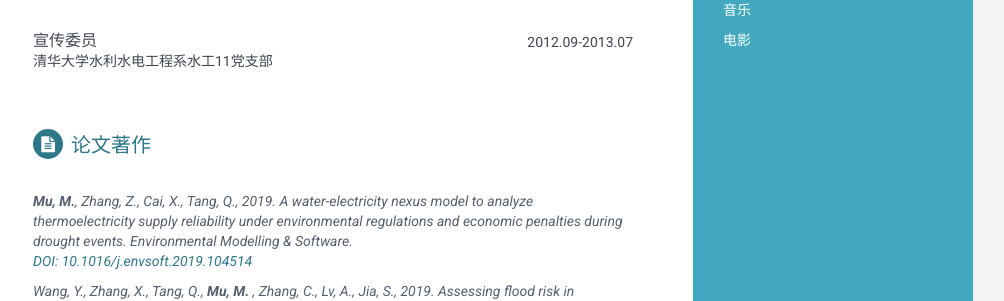
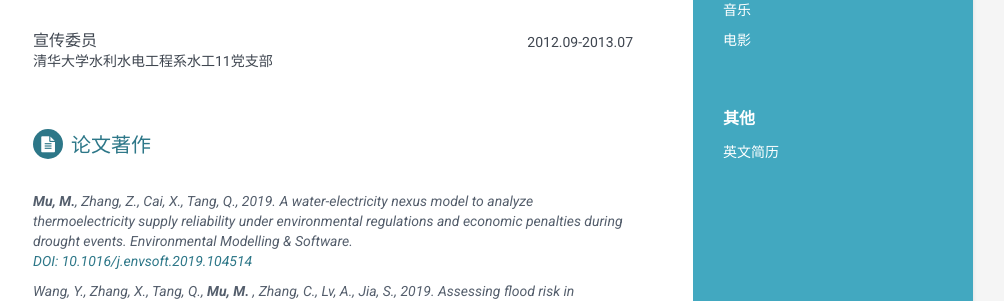
Before and after one commit to mengfeimu/cv-zh, a Jekyll site: the page built from index.html, in a window 1280 px wide and 900 px high, scrolled down 548 px. Shown: the part 151-452 px from the top of the window, without its empty margins (167-1171 px from the left). Built offline with Jekyll 4.4.1, drawn with Linux system fonts in a browser that asks for light colours.

Commit message:
Update sidebar.html

```diff
--- a/_includes/sidebar.html
+++ b/_includes/sidebar.html
@@ -58,4 +58,12 @@
     {% include about.html %}
   {% endif %}
 
+  <div class="remove-container container-block">
+  <h2 class="container-block-title">其他</h2>
+  <ul class="list-unstyled interests-list">
+  <a target="_blank" href="http://mengfeimu.github.io/cv"><li>英文简历</li></a>
+  </ul>
+  </div>
+
+
 </div><!--//sidebar-wrapper-->
```
